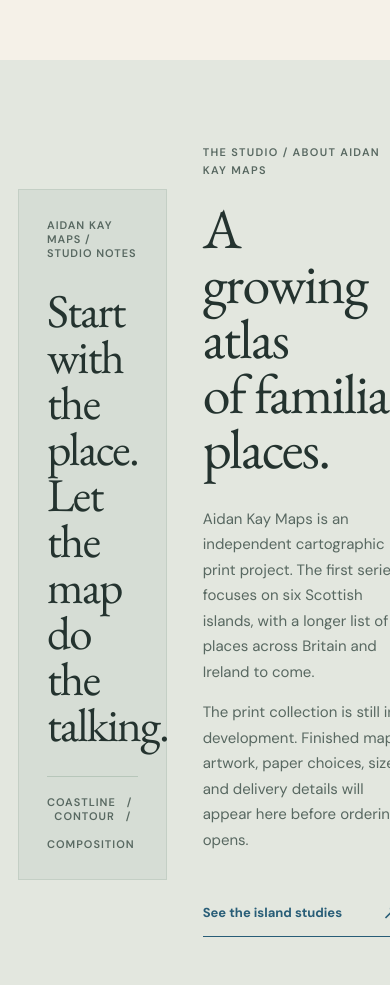
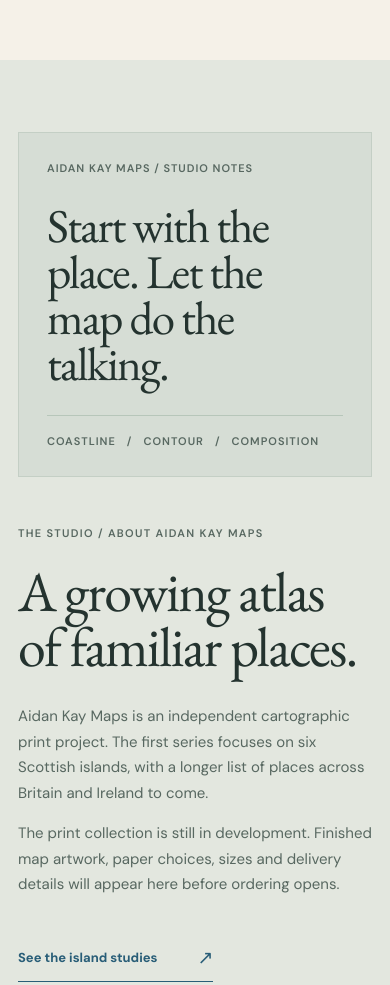
Before and after one commit to AidanKayGIS/aidan-kay-maps, a plain HTML site: page index.html in a window 390 px wide. Shown: the part 6300-7285 px from the top of the page. Drawn offline with nearby package versions, Linux system fonts and the light colour scheme.

Commit message:
Fine-tune responsive studio layout for mobile

```diff
--- a/index.html
+++ b/index.html
@@ -64,7 +64,7 @@ h1 em,h2 em{font-style:normal;color:inherit}
 .next .future-places{margin:44px 0 0;max-width:none;font:400 clamp(23px,2.4vw,35px)/1.55 var(--serif);letter-spacing:-.01em;color:var(--ink)}
 .future-places span{color:var(--accent);padding:0 4px}
 .about{background:#E3E7DF;padding:100px 0}
-.about-inner{grid-template-columns:42% 58%;gap:4%}
+.about-inner{grid-template-columns:minmax(0,40%) minmax(0,1fr);gap:5%}
 .studio-panel{max-width:440px;min-height:405px;padding:45px 36px;background:#D6DDD5;border:1px solid #C4CFC5;display:flex;flex-direction:column;justify-content:space-between}
 .studio-kicker,.studio-end{font-size:11px;letter-spacing:.09em;color:var(--muted);font-weight:600}
 .studio-panel p{font:400 clamp(45px,4.3vw,68px)/.98 var(--serif);letter-spacing:-.035em;margin:35px 0;color:var(--ink)}
@@ -132,7 +132,7 @@ html{scroll-padding-top:76px}.topbar{font-size:10px;letter-spacing:.04em}
 .feature h2{font-size:clamp(62px,10vw,84px)}
 .feature-copy>p:not(.eyebrow){font-size:14px}
 .next .future-places{margin-top:28px;font-size:29px}
-.about{padding:72px 0}.about-inner{gap:36px}
+.about{padding:72px 0}.about-inner{grid-template-columns:1fr;gap:36px}
 .studio-panel{min-height:255px;max-width:none;margin:0;padding:28px}
 .studio-panel p{font-size:clamp(43px,9vw,60px);max-width:480px;margin:28px 0}
 .about h2{font-size:clamp(56px,10vw,78px)}
```
